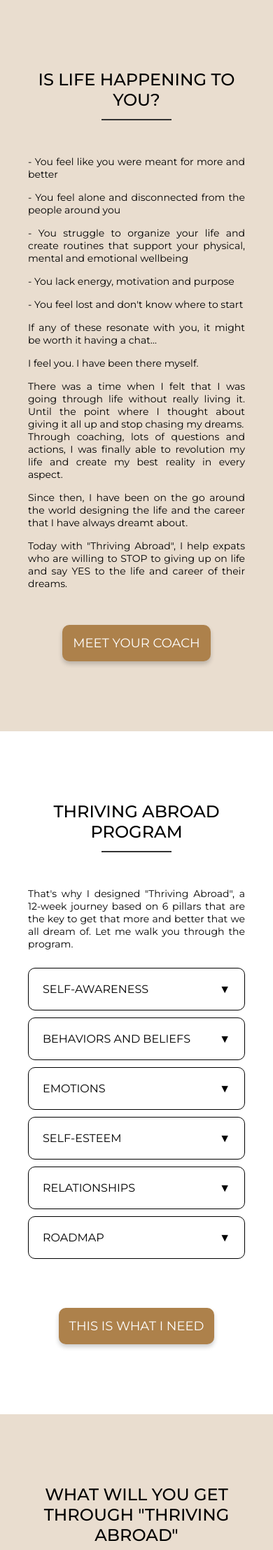
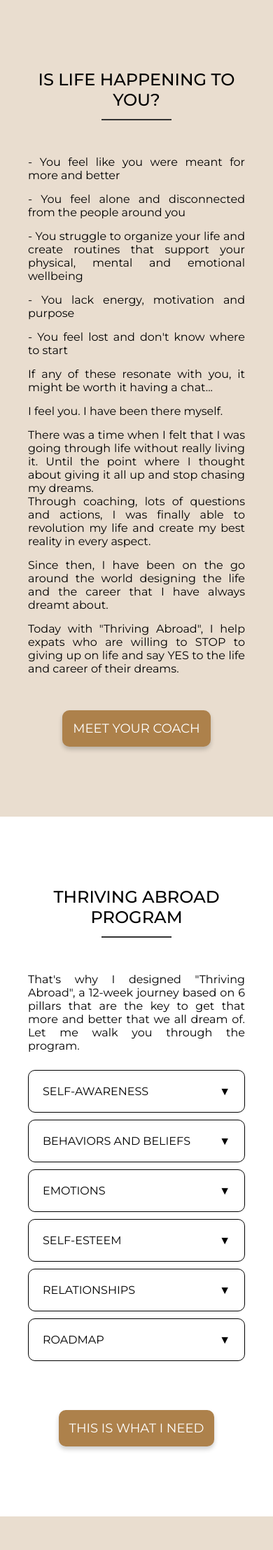
Before and after one commit to javibeat/jess2.0, a Jekyll site: the page built from abroad.html, in a window 390 px wide. Shown: the part 503-2718 px from the top of the page at 70% size. Built offline with Jekyll 4.4.1, drawn with Linux system fonts in a browser that asks for light colours.

Commit message:
dfsdfsaf

```diff
--- a/assets/css/styles.css
+++ b/assets/css/styles.css
@@ -623,9 +623,9 @@
 
 @media (max-width: 844px) {
 
-    .text {
+    /* .text {
         font-size: 14px;
-    }
+    } */
 
     .centre3 {
         width: auto;
@@ -635,9 +635,9 @@
 
 @media (max-width: 926px) {
 
-    .text {
+    /* .text {
         font-size: 14px;
-    }
+    } */
 
     .centre3 {
         width: auto;
@@ -836,7 +836,7 @@
 
     .accordion-header span,
     .accordion-content p {
-        font-size: 16px;
+        /* font-size: 16px; */
         /* Ajusta el tamaño del texto para dispositivos móviles si es necesario */
     }
 
```
